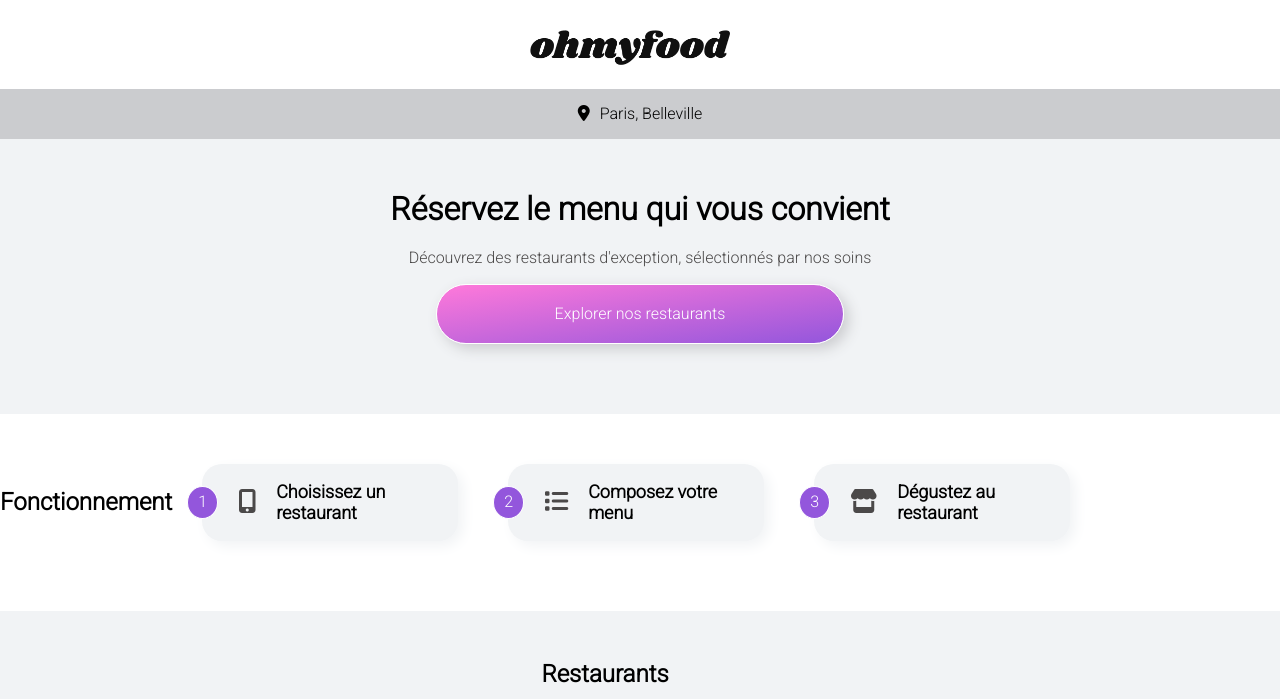
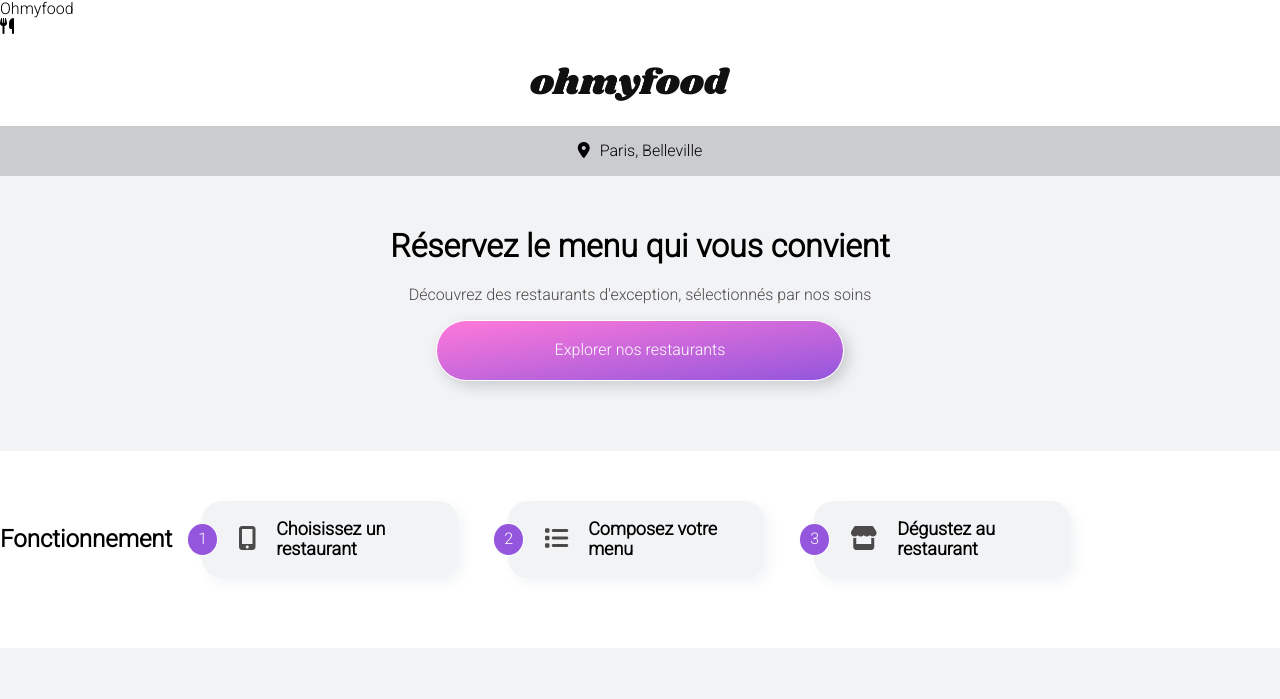
Before and after one commit to FabriceFleche/FabriceFleche_3_09032022, a website: page index.html in a window 1280 px wide. Shown: the top 699 px of the page. Drawn offline with Linux system fonts and the light colour scheme; a web font is replaced by a local one.

Commit message:
creation page loader

```diff
--- a/index.html
+++ b/index.html
@@ -2,7 +2,6 @@
 <html lang="fr">
     <head>
         <meta charset="utf-8" />
-
         <link rel="stylesheet" href="CSS/normalize.css" />
         <meta name="viewport" content="width=device-width, initial-scale=1.0">
         <link rel="stylesheet" href="https://use.fontawesome.com/releases/v5.15.4/css/all.css" integrity="sha384-DyZ88mC6Up2uqS4h/KRgHuoeGwBcD4Ng9SiP4dIRy0EXTlnuz47vAwmeGwVChigm" crossorigin="anonymous">
@@ -16,6 +15,12 @@
     </head>
 
     <body>
+        <div class="loader">
+            <div class="loader__texte">Ohmyfood</div>
+            <div class="loader__icone"><i class="fas fa-utensils"></i></div>
+        </div>
+
+
         <header>
             <div class="titre">
                 <img class="titre__img" src="images/logo/ohmyfood.png" alt="ohmyfood">
```
